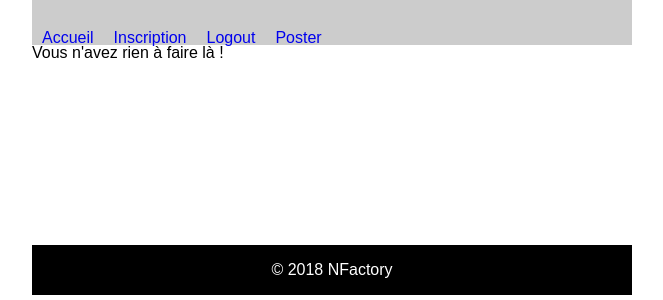
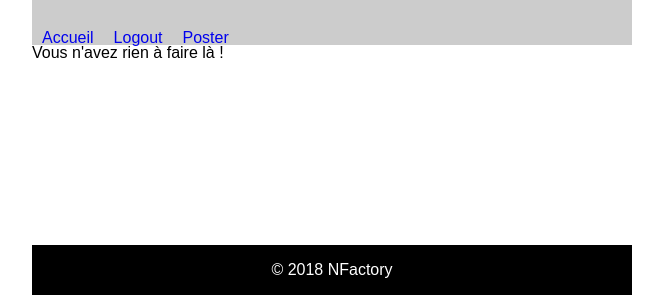
Before and after one commit to Hediwf3/PHPblogExo, a PHP site: page / in a window 1280 px wide. Shown: the top 300 px of the page, without its empty margins (308-971 px from the left). Run offline with PHP 8.4, Linux system fonts and the light colour scheme; the visitor is signed in with stand-in values (Sample User, id 1).

Commit message:
supress inscription on login
and blog articles included in sql

```diff
--- a/include/formArticle.inc.php
+++ b/include/formArticle.inc.php
@@ -8,7 +8,9 @@
     <script src="./tinymce/js/tinymce/tinymce.min.js"></script>
     <script>
         tinymce.init({
-            selector: 'textarea'
+            selector: 'textarea',
+
+
         });
     </script>
 
@@ -26,7 +28,7 @@
     </div>
     <div>
         <label for="contenu">contenu</label>
-        <textarea type="textarea" name="contenu"/> </textarea>
+       <textarea type="textarea" name="contenu"/> </textarea>
     </div>
     <div>
         <select id="interet" multiple>
--- a/include/header.php
+++ b/include/header.php
@@ -4,12 +4,12 @@
     <header>
 <ul>
     <li><a href="index.php?page=accueil">Accueil</a></li>
-    <li><a href="index.php?page=inscription">Inscription</a></li>
+
 
 <?php
     if (!isset($_SESSION['login'])){
         echo ("<li><a href=\"index.php?page=login\">Login</a></li>");
-
+        echo ("<li><a href=\"index.php?page=inscription\">Inscription</a></li>");
     }
 
     else{
```
Also changed, not shown: include/article.inc.php (+11 -1 lines).
